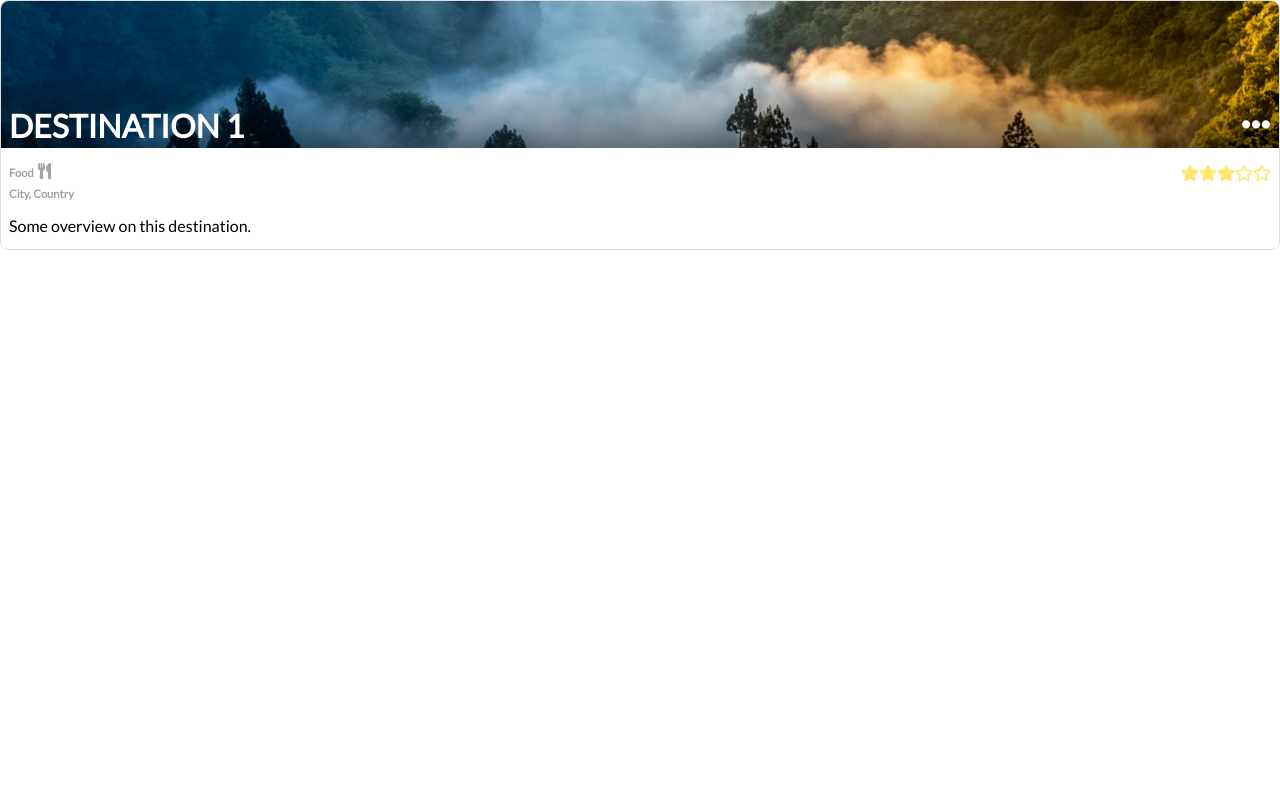
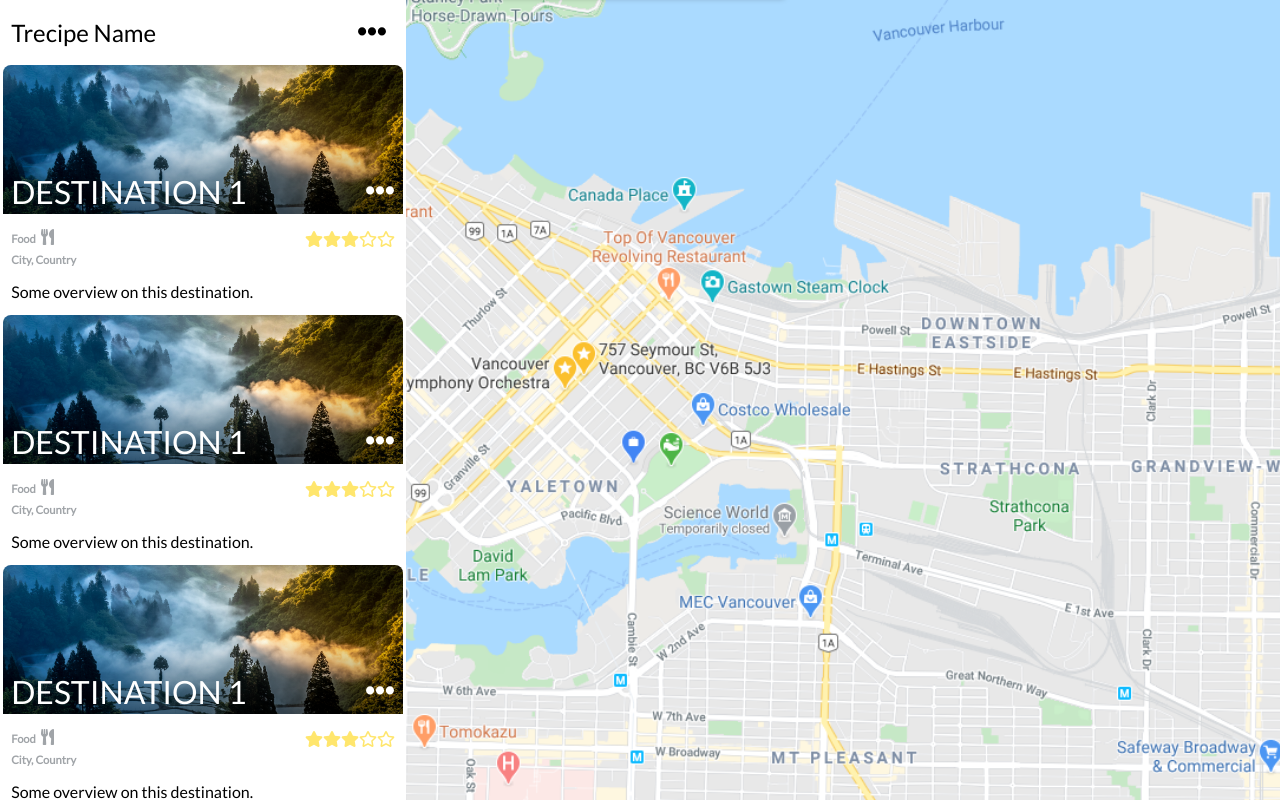
Before and after one commit to shizuko-akamoto/Trecipe, a React (Create React App) app: page / in a window 1280 px wide. Built offline with nearby package versions, Linux system fonts and the light colour scheme.

Commit message:
Set up sidebar for map page. The sidebar should have scrollerable destination card list and a sticky header with trecipe name.

```diff
--- a/src/App.tsx
+++ b/src/App.tsx
@@ -7,22 +7,14 @@ import { reloadTrecipes } from "./redux/TrecipeList/action";
 import { connect } from "react-redux";
 import { bindActionCreators, Dispatch } from "redux";
 import { BrowserRouter as Router, Route } from "react-router-dom";
-import { newDestinationModel } from "./redux/Destinations/types";
-import { DestinationCard } from "./pages/Map/DestinationCard/DestinationCard";
+import { Map } from "./pages/Map/Map";
 
 function App(props: ReturnType<typeof mapDispatchToProps>) {
   props.reloadTrecipes();
-  const destModel = newDestinationModel();
   return (
     <Router>
       <div className="App">
-        <DestinationCard
-          destModel={destModel}
-          onClickComplete={() => {}}
-          onClickDelete={() => {}}
-          isCompleted={true}
-          index={0}
-        />
+        <Map />
         <ModalContainer />
       </div>
     </Router>
--- a/src/components/Button/Button.tsx
+++ b/src/components/Button/Button.tsx
@@ -14,6 +14,7 @@ import { isUndefined } from "lodash";
 export interface ButtonProps {
   text: string;
   icon: IconProp;
+  iconColor?: string;
   fontSize: number;
   onClick(e: MouseEvent<HTMLElement>): void;
   defaultDisabled: boolean;
@@ -34,6 +35,7 @@ export class Button extends Component<ButtonProps, ButtonState> {
   public static defaultProps: Partial<ButtonProps> = {
     text: "Button item",
     icon: undefined,
+    iconColor: "#FFFFFF",
     fontSize: 0.875,
     onClick: () => {},
     defaultDisabled: false,
@@ -57,7 +59,11 @@ export class Button extends Component<ButtonProps, ButtonState> {
           {this.props.text}
           {!isUndefined(this.props.icon) && (
             <span className={this.props.text === "" ? "icon" : "button-icon"}>
-              <FontAwesomeIcon icon={this.props.icon} fixedWidth />
+              <FontAwesomeIcon
+                icon={this.props.icon}
+                color={this.props.iconColor}
+                fixedWidth
+              />
             </span>
           )}
         </button>
--- a/src/components/CardMenu/CardMenu.tsx
+++ b/src/components/CardMenu/CardMenu.tsx
@@ -8,6 +8,7 @@ import { Menu, MenuItem } from "../Menu/Menu";
  */
 export interface CardMenuProps {
   menuItems: MenuItem[];
+  editIconColor?: string;
 }
 
 /**
@@ -41,6 +42,7 @@ export class CardMenu extends React.Component<CardMenuProps, CardMenuState> {
         <Button
           onClick={this.handleClick}
           icon="ellipsis-h"
+          iconColor={this.props.editIconColor}
           fontSize={1.8}
           text=""
         />
--- a/src/components/variables.scss
+++ b/src/components/variables.scss
@@ -25,7 +25,8 @@ $button-font-size: 0.875rem;
 $input-font-size: 0.8rem;
 $default-font-size: 1rem;
 $title-font-size: 2rem;
-$sub-text-font-size: 0.7rem;
+$subtitle-font-size: 1.5rem;
+$subtext-font-size: 0.7rem;
 
 // --- Element Widths ---//
 $tc-min-width: 350px;
--- a/src/pages/Map/DestinationCard/destinationCard.scss
+++ b/src/pages/Map/DestinationCard/destinationCard.scss
@@ -7,7 +7,6 @@
   min-height: 250px;
   font-family: $default-font-family;
   background-color: $tc-white;
-  border: 1px solid $light-gray;
   border-radius: 8px;
   display: flex;
   flex-direction: column;
@@ -32,6 +31,7 @@
         color: $tc-white;
         font-size: $title-font-size;
         text-transform: uppercase;
+        font-weight: normal;
         margin: 0;
         padding: 0.2rem 0.5rem;
         text-overflow: ellipsis;
@@ -55,7 +55,7 @@
       #dest-category,
       #dest-location {
         color: $silver-gray;
-        font-size: $sub-text-font-size;
+        font-size: $subtext-font-size;
         margin: 0;
         padding: 0 0 0.5rem 0;
       }
--- /dev/null
+++ b/src/pages/Map/Map.tsx
@@ -0,0 +1,54 @@
+import React from "react";
+import "./map.scss";
+import { DestinationCard } from "./DestinationCard/DestinationCard";
+import { newDestinationModel } from "../../redux/Destinations/types";
+import { CardMenu } from "../../components/CardMenu/CardMenu";
+
+export class Map extends React.Component {
+  render() {
+    const destModel = newDestinationModel();
+    return (
+      <div className="content-wrapper">
+        <aside className="map-side-bar">
+          <div className="trecipe-header">
+            <span>Trecipe Name</span>
+            <CardMenu menuItems={[]} editIconColor="#000000" />
+          </div>
+          <div>
+            <ul className="dest-card-list">
+              <DestinationCard
+                destModel={destModel}
+                onClickComplete={() => {}}
+                onClickDelete={() => {}}
+                isCompleted={true}
+                index={0}
+              />
+              <DestinationCard
+                destModel={destModel}
+                onClickComplete={() => {}}
+                onClickDelete={() => {}}
+                isCompleted={true}
+                index={1}
+              />
+              <DestinationCard
+                destModel={destModel}
+                onClickComplete={() => {}}
+                onClickDelete={() => {}}
+                isCompleted={true}
+                index={2}
+              />
+              <DestinationCard
+                destModel={destModel}
+                onClickComplete={() => {}}
+                onClickDelete={() => {}}
+                isCompleted={true}
+                index={3}
+              />
+            </ul>
+          </div>
+        </aside>
+        <div className="map-container" />
+      </div>
+    );
+  }
+}
--- /dev/null
+++ b/src/pages/Map/map.scss
@@ -0,0 +1,40 @@
+@import "../../components/variables";
+
+.content-wrapper {
+  display: flex;
+  flex-direction: row;
+  overflow: hidden;
+
+  .map-side-bar {
+    flex: 0 0 400px;
+    height: 100vh;
+    padding: 0 0.2rem;
+
+    .trecipe-header {
+      position: sticky;
+      top: 0;
+      display: flex;
+      flex-direction: row;
+      justify-content: space-between;
+      align-items: center;
+      font-size: $subtitle-font-size;
+      font-family: $default-font-family;
+      background: $tc-white;
+      padding: 1rem 0.5rem;
+    }
+
+    .dest-card-list {
+      overflow: auto;
+      max-height: calc(100vh - 4rem);
+      margin: 0;
+      padding: 0;
+    }
+  }
+
+  .map-container {
+    flex: 1 1 100%;
+    background-size: cover;
+    background-image: url(./sampleMap.png);
+    background-position: center center;
+  }
+}
--- a/src/pages/Trecipe/DestinationCard/destinationCard.scss
+++ b/src/pages/Trecipe/DestinationCard/destinationCard.scss
@@ -35,7 +35,7 @@
     .dest-address {
       margin-top: 0;
       margin-bottom: 0.5rem;
-      font-size: $sub-text-font-size;
+      font-size: $subtext-font-size;
       color: $silver-gray;
     }
 
```
Also changed, not shown: src/pages/Map/sampleMap.png (added).
